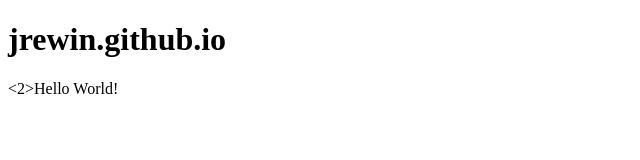
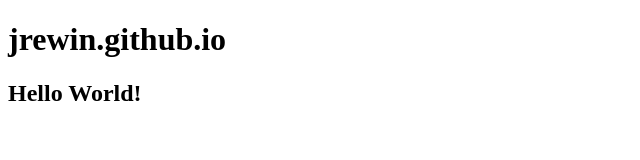
Before and after one commit to jrewin/jrewin.github.io, a plain HTML site: page index.html in a window 1280 px wide. Shown: the whole page, without its empty margins (0-640 px from the left). Drawn offline with Linux system fonts and the light colour scheme.

Commit message:
初始化

```diff
--- a/index.html
+++ b/index.html
@@ -7,6 +7,6 @@
 </head>
 <body>
     <h1>jrewin.github.io</h1>
-    <2>Hello World!</2>
+    <h2>Hello World!</h2>
 </body>
 </html>
```
